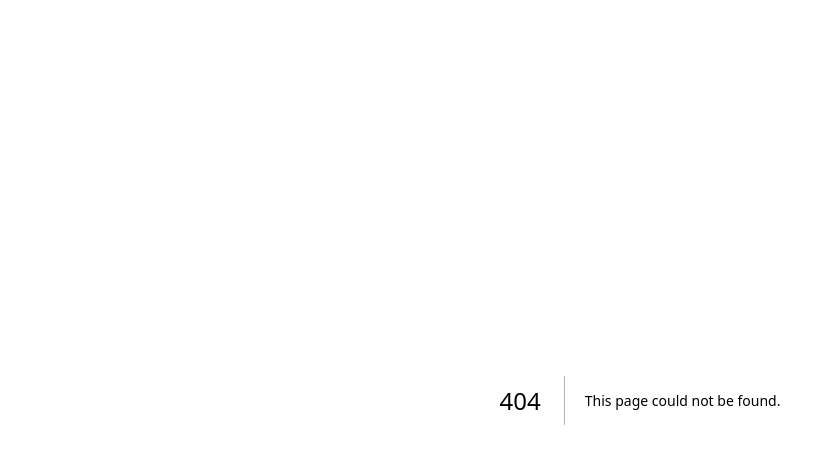
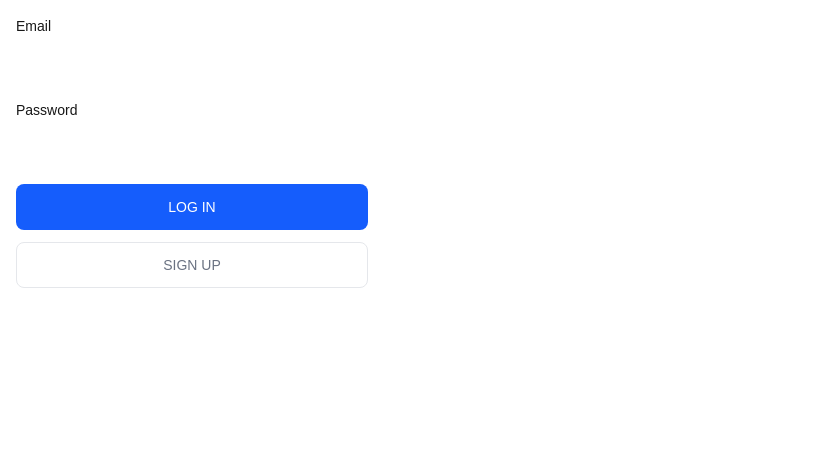
Before and after one commit to mailauki/wishing, a Next.js app: page /login in a window 1280 px wide. Before the commit this address had no page. Shown: the top 464 px of the page, without its empty margins (0-827 px from the left). Built offline with nearby package versions, Linux system fonts and the light colour scheme.

Commit message:
add login page

```diff
--- /dev/null
+++ b/app/login/actions.ts
@@ -0,0 +1,46 @@
+'use server'
+
+import { revalidatePath } from 'next/cache'
+import { redirect } from 'next/navigation'
+
+import { createClient } from '@/lib/supabase/server'
+
+export async function login(formData: FormData) {
+  const supabase = await createClient()
+
+  // type-casting here for convenience
+  // in practice, you should validate your inputs
+  const data = {
+    email: formData.get('email') as string,
+    password: formData.get('password') as string,
+  }
+
+  const { error } = await supabase.auth.signInWithPassword(data)
+
+  if (error) {
+    redirect('/error')
+  }
+
+  revalidatePath('/', 'layout')
+  redirect('/account')
+}
+
+export async function signup(formData: FormData) {
+  const supabase = await createClient()
+
+  // type-casting here for convenience
+  // in practice, you should validate your inputs
+  const data = {
+    email: formData.get('email') as string,
+    password: formData.get('password') as string,
+  }
+
+  const { error } = await supabase.auth.signUp(data)
+
+  if (error) {
+    redirect('/error')
+  }
+
+  revalidatePath('/', 'layout')
+  redirect('/account')
+}
--- /dev/null
+++ b/app/login/error.tsx
@@ -0,0 +1,5 @@
+'use client' // Error boundaries must be Client Components
+
+export default function Error() {
+  return <p>Sorry, something went wrong</p>
+}
--- /dev/null
+++ b/app/login/page.tsx
@@ -0,0 +1,17 @@
+import { login, signup } from './actions'
+
+export default function LoginPage() {
+  return (
+    <form className="max-w-sm flex flex-col gap-3 p-4">
+      <div>
+        <label htmlFor="email" className='block text-sm font-medium mb-2'>Email</label>
+        <input id="email" name="email" type="email" required className="py-2.5 sm:py-3 px-4 block w-full border-gray-200 rounded-lg sm:text-sm focus:border-blue-500 focus:ring-blue-500 disabled:opacity-50 disabled:pointer-events-none dark:bg-neutral-900 dark:border-neutral-700 dark:text-neutral-400 dark:placeholder-neutral-500 dark:focus:ring-neutral-600" />
+      </div>
+      <div><label htmlFor="password" className='block text-sm font-medium mb-2'>Password</label>
+        <input id="password" name="password" type="password" required className="py-2.5 sm:py-3 px-4 block w-full border-gray-200 rounded-lg sm:text-sm focus:border-blue-500 focus:ring-blue-500 disabled:opacity-50 disabled:pointer-events-none dark:bg-neutral-900 dark:border-neutral-700 dark:text-neutral-400 dark:placeholder-neutral-500 dark:focus:ring-neutral-600" />
+      </div>
+      <button formAction={login} className="py-3 px-4 inline-flex items-center justify-center gap-x-2 uppercase text-sm font-medium rounded-lg border border-transparent bg-blue-600 text-white hover:bg-blue-700 focus:outline-hidden focus:bg-blue-700 disabled:opacity-50 disabled:pointer-events-none">Log in</button>
+      <button formAction={signup} className="py-3 px-4 inline-flex items-center justify-center gap-x-2 uppercase text-sm font-medium rounded-lg border border-gray-200 text-gray-500 hover:border-blue-600 hover:text-blue-600 focus:outline-hidden focus:border-blue-600 focus:text-blue-600 disabled:opacity-50 disabled:pointer-events-none dark:border-neutral-700 dark:text-neutral-400 dark:hover:text-blue-500 dark:hover:border-blue-600 dark:focus:text-blue-500 dark:focus:border-blue-600">Sign up</button>
+    </form>
+  )
+}
```
